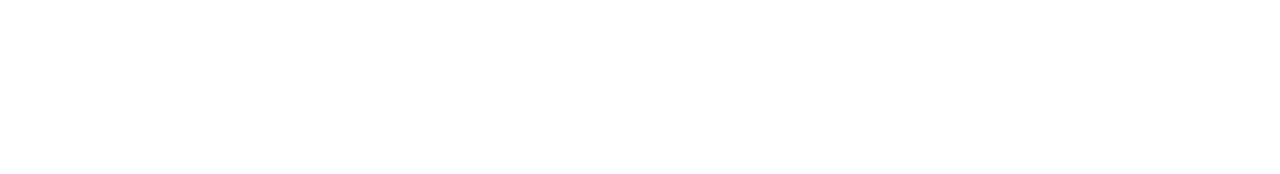
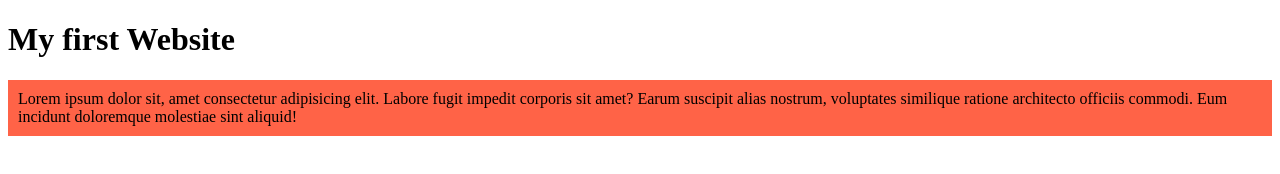
Before and after one commit to Rejuwan12/my-first-github, a plain HTML site: page index.html in a window 1280 px wide. Drawn offline with Linux system fonts and the light colour scheme.

Commit message:
added the blog

```diff
--- a/index.html
+++ b/index.html
@@ -3,8 +3,13 @@
 <head>
 
     <title>My First Github</title>
+
+    <link rel="stylesheet" href="style/styles.css">
 </head>
 <body>
-
+    <h1>My first Website</h1>
+    <div>
+    Lorem ipsum dolor sit, amet consectetur adipisicing elit. Labore fugit impedit corporis sit amet? Earum suscipit alias nostrum, voluptates similique ratione architecto officiis commodi. Eum incidunt doloremque molestiae sint aliquid!
+</div>
 </body>
 </html>
--- /dev/null
+++ b/style/styles.css
@@ -0,0 +1,4 @@
+div{background-color: tomato;
+padding: 10px;
+
+}
```
